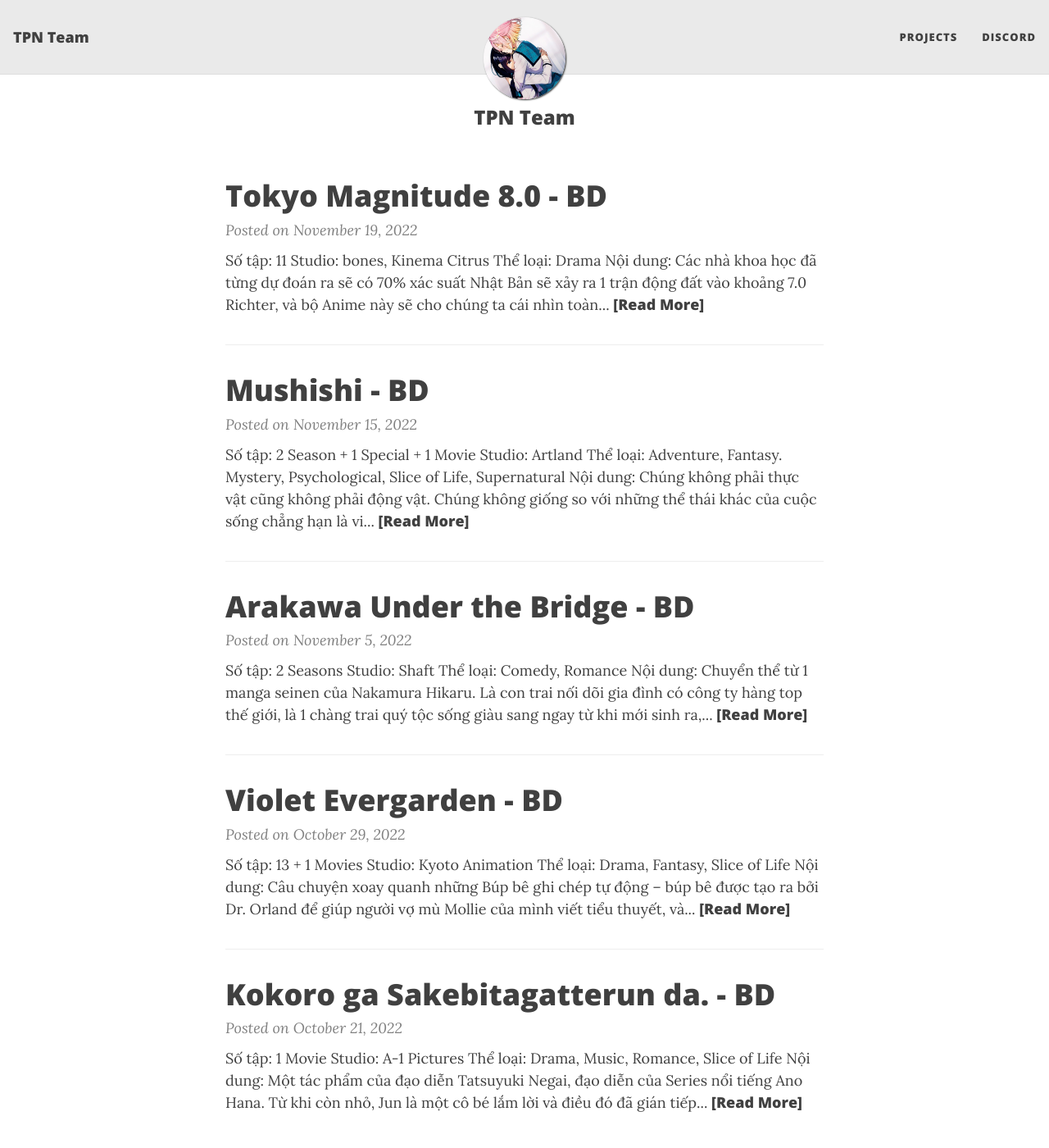
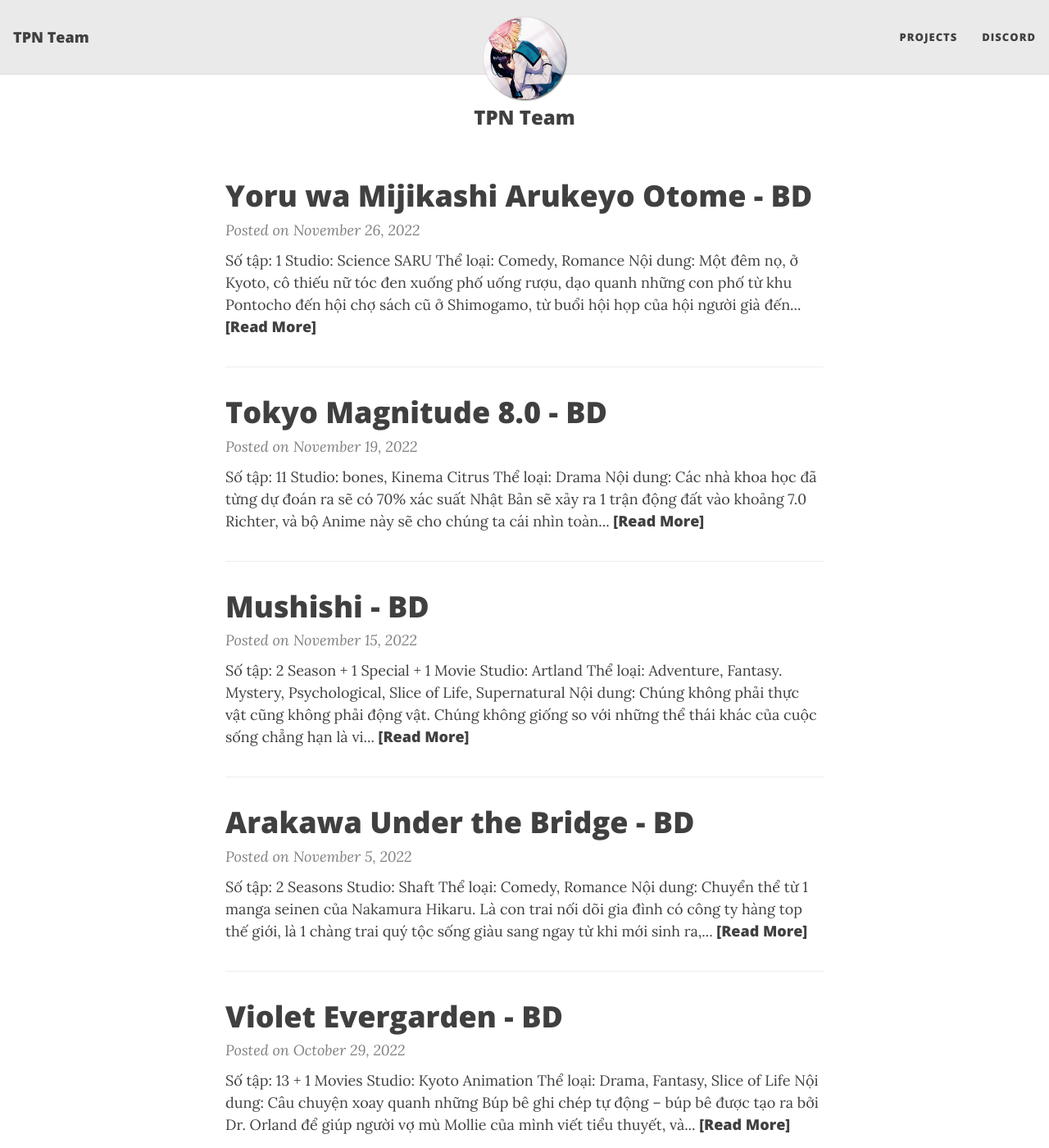
Before and after one commit to TPN-Team/TPN-Team.github.io, a Jekyll site: the page built from index.html, in a window 1280 px wide and 1400 px high. Shown: the whole window at 82% size. Built offline with Jekyll 4.4.1, drawn with Linux system fonts in a browser that asks for light colours; nearby versions of some CDN libraries; the list of posts is cut into pages by our own code.

Commit message:
Yoru wa Mijikashi Arukeyo Otome

```diff
--- /dev/null
+++ b/_posts/2022-11-26-yoru-wa-mijikashi-arukeyo-otome.md
@@ -0,0 +1,23 @@
+---
+layout: post
+title: "Yoru wa Mijikashi Arukeyo Otome - BD"
+share-description: ""
+tags: [Yoru wa Mijikashi Arukeyo Otome]
+comments: false
+---
+
+![Thumb](https://tpn-team.github.io/assets/img/YoruwaMijikashiArukeyoOtome_thumb.jpg){: .mx-auto.d-block :}
+<center>
+<b>Số tập:</b> 1 <br>
+<b>Studio:</b> Science SARU <br>
+<b>Thể loại:</b> Comedy, Romance <br>
+<b>Nội dung:</b> Một đêm nọ, ở Kyoto, cô thiếu nữ tóc đen xuống phố uống rượu, dạo quanh những con phố từ khu Pontocho đến hội chợ sách cũ ở Shimogamo, từ buổi hội họp của hội người già đến Lễ hội trường nhộn nhịp. Theo sau cô là một anh senpai học cùng trường đại học, người luôn thầm thương trộm nhớ, tìm mọi cách để được "tình cờ" gặp cô. Tiếc cho anh, cô thiếu nữ tóc đen vẫn chưa có hứng thú với tình yêu, chỉ biết hòa mình vào những cuộc vui trên phố. Cứ như thế, hai con người cùng hòa vào dòng chảy của màn đêm, gặp phải những sự kiện không ngờ, cùng những con người kỳ lạ. Nguyên tác tiểu thuyết của Yoru wa Mijikashi Arukeyo Otome do Morimi Tomihiko, tác giả của tiểu thuyết Yojouhan Shinwa Taikei (The Tatami Galaxy) sáng tác. Hai câu chuyện chia sẻ rất nhiều nhân vật giống nhau, mang nhiều điểm tương đồng. Cả hai anime chuyển thể cũng do đạo diễn Yuasa Masaaki thực hiện.<br>
+
+<hr>
+
+<b>Nhân sự:</b> Josée <br>
+Cảm ơn <b>SGVN</b> đã làm ra bản dịch chất lượng này. <br>
+Chúc các bạn xem film vui vẻ!<br><br>
+<b><a href="https://github.com/TPN-Team/TPN-Team-DDL/blob/master/Yoru%20wa%20Mijikashi%20Arukeyo%20Otome.md">DDL</a></b> <br>
+</center>
+<!-- excerpt-end -->
```
Also changed, not shown: projects.md (+1 -0 lines), assets/img/YoruwaMijikashiArukeyoOtome.jpg (added), assets/img/YoruwaMijikashiArukeyoOtome_thumb.jpg (added).
